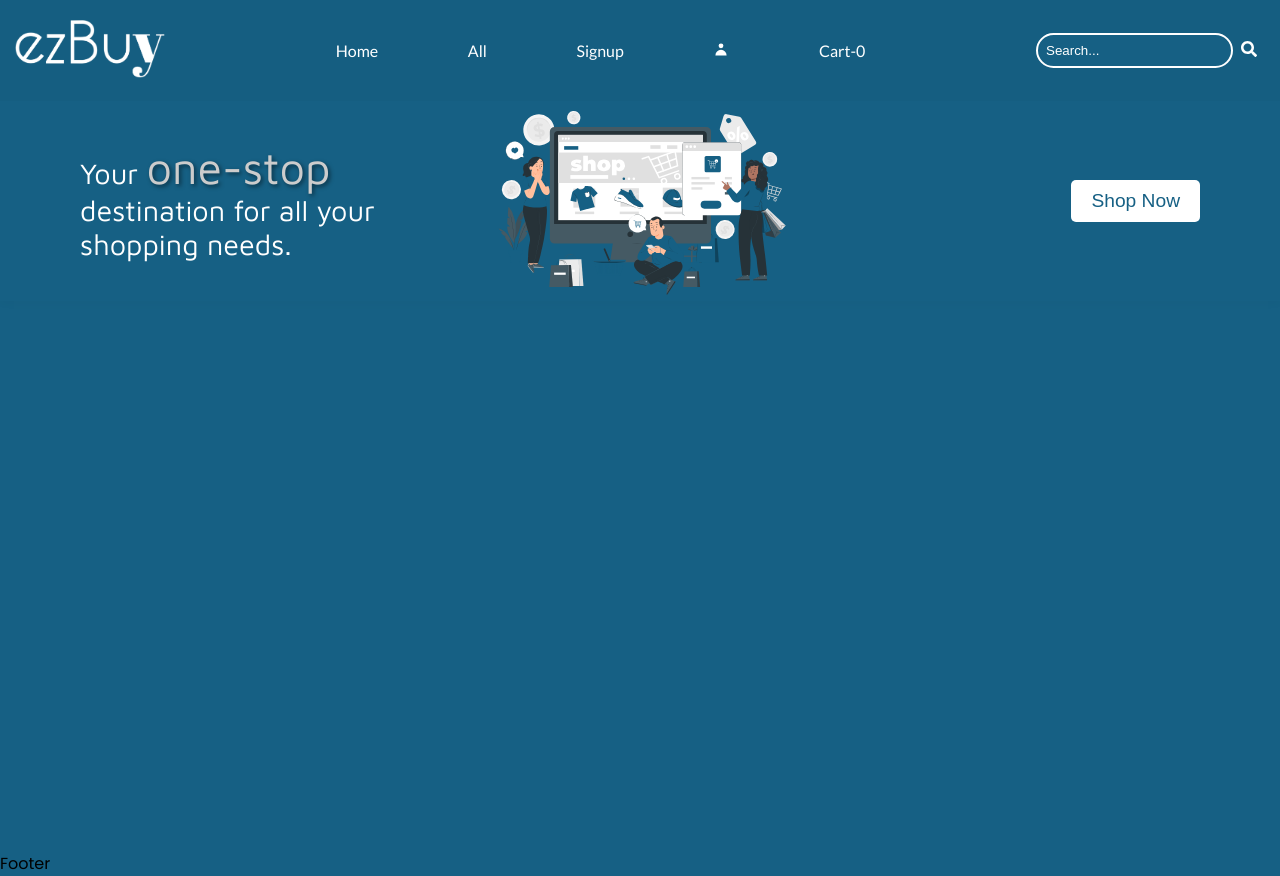
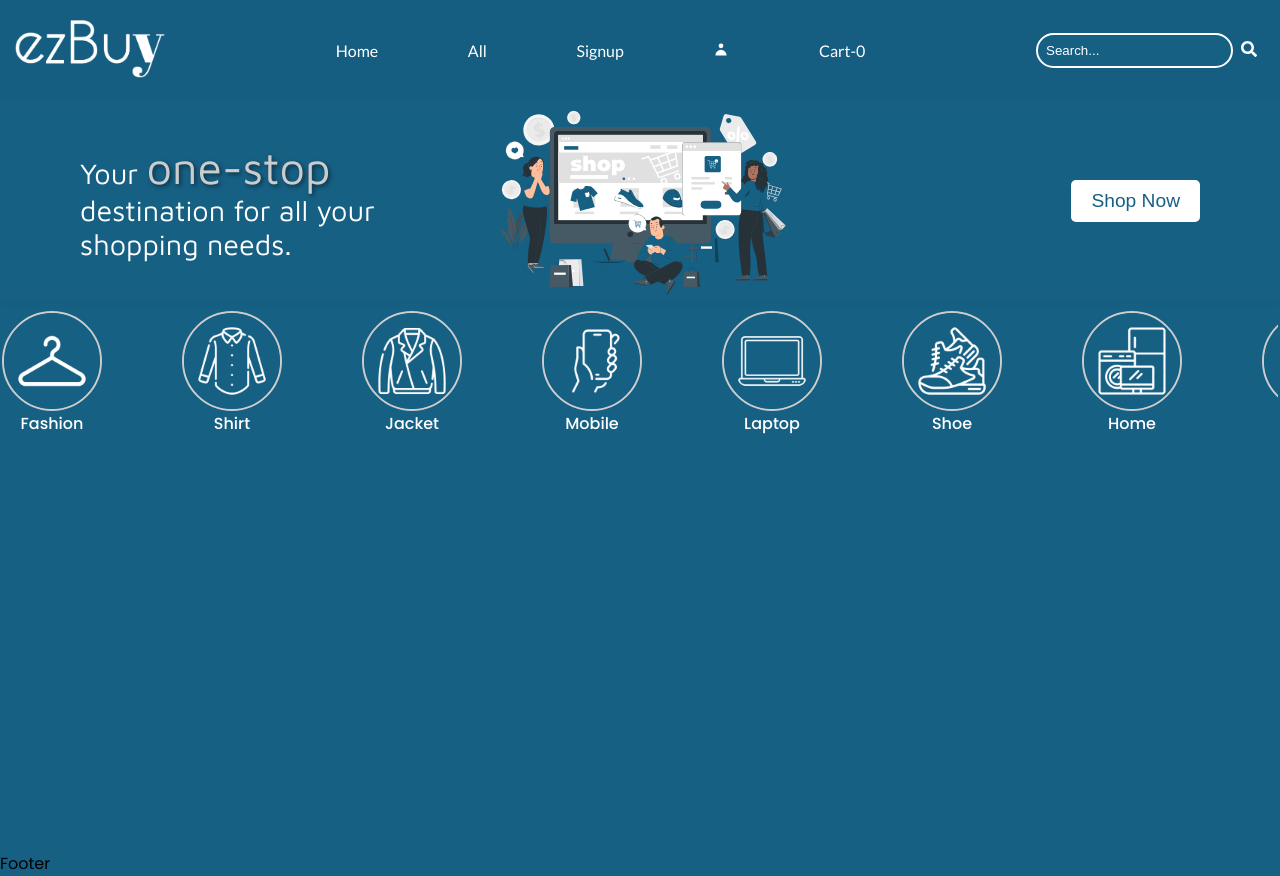
Before and after one commit to aruntutter/react-ecommerce-crud-app, a React (Vite) app: page / in a window 1280 px wide. Built offline with nearby package versions, Linux system fonts and the light colour scheme.

Commit message:
category component displayed

```diff
--- a/src/pages/home/HomePage.jsx
+++ b/src/pages/home/HomePage.jsx
@@ -1,10 +1,12 @@
 import Layout from "../../components/layout/Layout";
 import HeroSection from "../../components/heroSection/HeroSection";
+import Category from "../../components/category/Category";
 
 const HomePage = () => {
   return (
     <Layout>
       <HeroSection />
+      <Category />
     </Layout>
   );
 };
```
